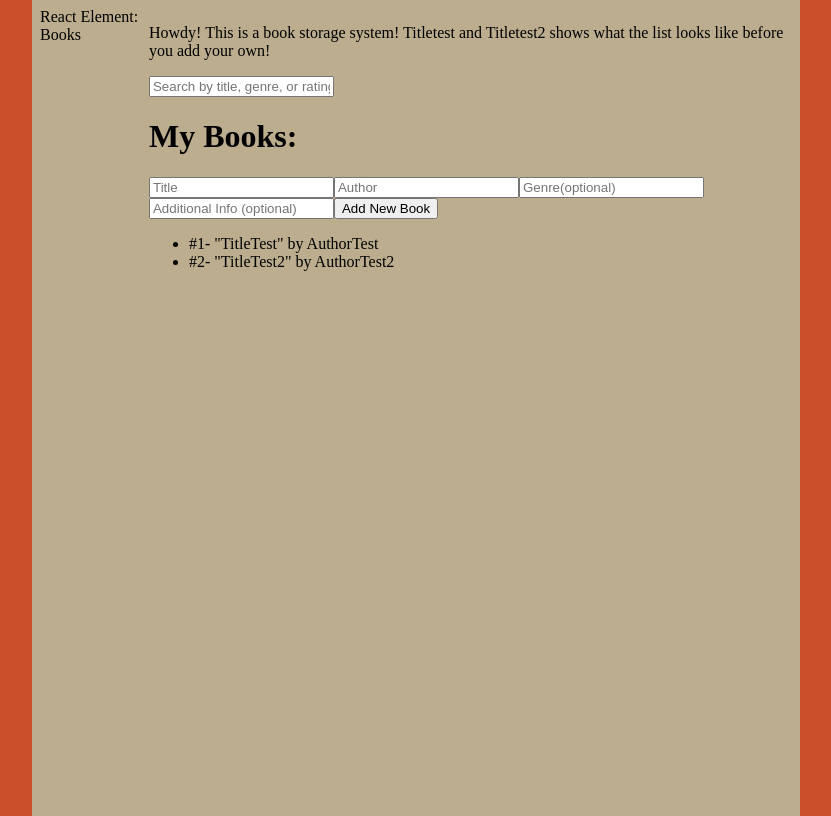
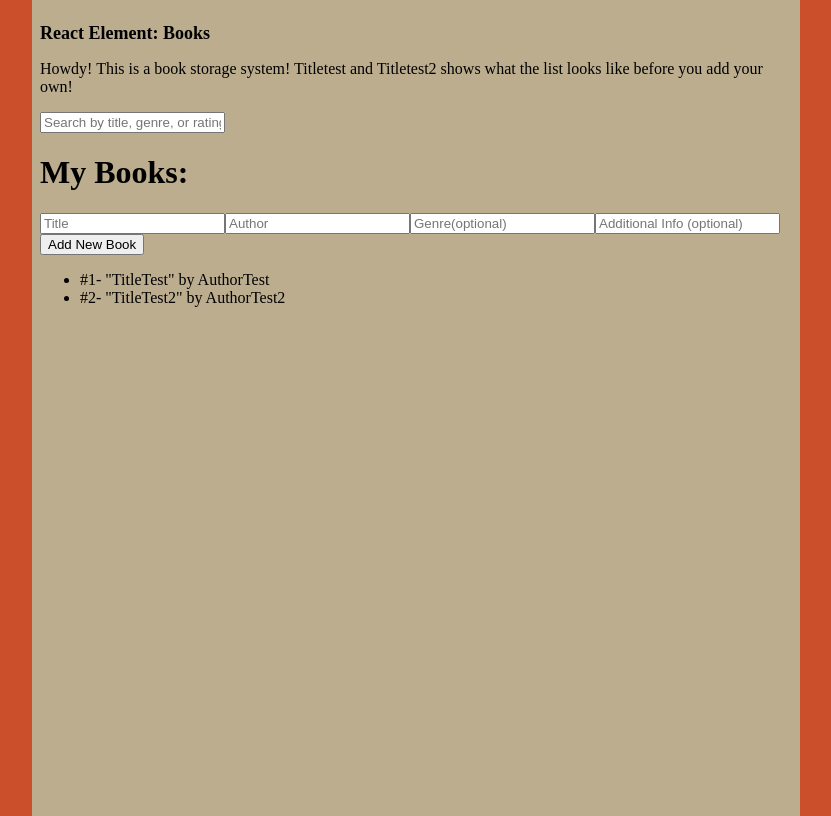
Before and after one commit to ghostflame2153/cs300-assignment-4-starter, a React (Vite) app: page / in a window 1280 px wide. Shown: the whole page, without its empty margins (224-1055 px from the left). Built offline with nearby package versions, Linux system fonts and the light colour scheme.

Commit message:
Font-weight bold and increased size for h2 (artificial header)

```diff
--- a/index.html
+++ b/index.html
@@ -6,13 +6,13 @@
   <title>Your React application</title>
 </head>
 <body>
-  <header> React Element: Books</header>
+  <!--<header> React Element: Books</header> -->
   <!--<div id="root"></div>
  <script type="module" src="/src/main.jsx"></script> -->
 
   <main>
     <section id="Info">
-     <!-- <h2>React Element: Books</h2>-->
+     <h2>React Element: Books</h2>
       <p>Howdy! This is a book storage system! Titletest and Titletest2 shows what the list looks like before you add your own!</p>
     </section>
      <div id="root"></div>
--- a/src/styles.css
+++ b/src/styles.css
@@ -2,6 +2,10 @@
 html{
      margin: 0;
     padding: 0;
+    h2 {
+        font-weight: bold;
+        font-size: large;
+    }
 }
 @media (min-width:768px){
     html{
```
